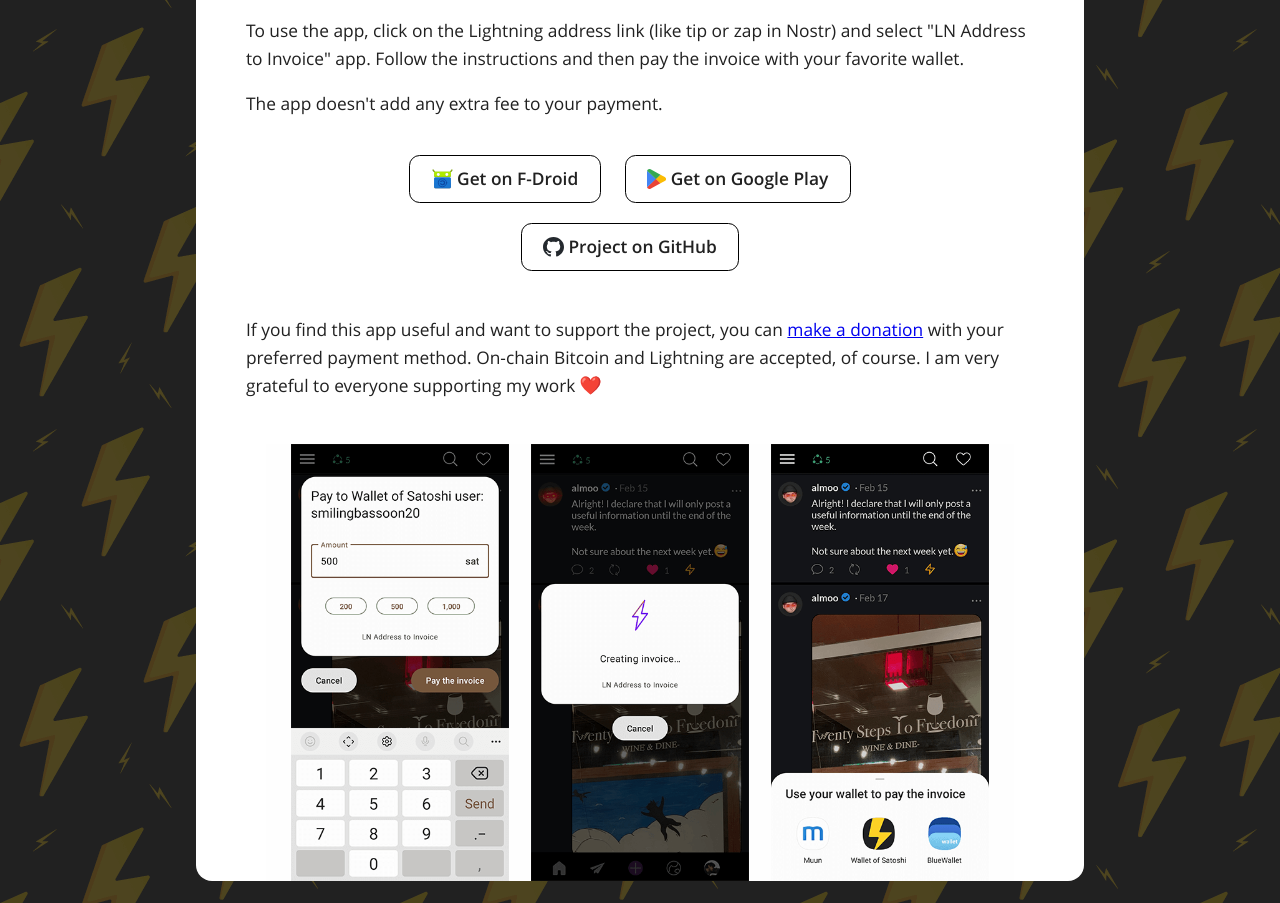
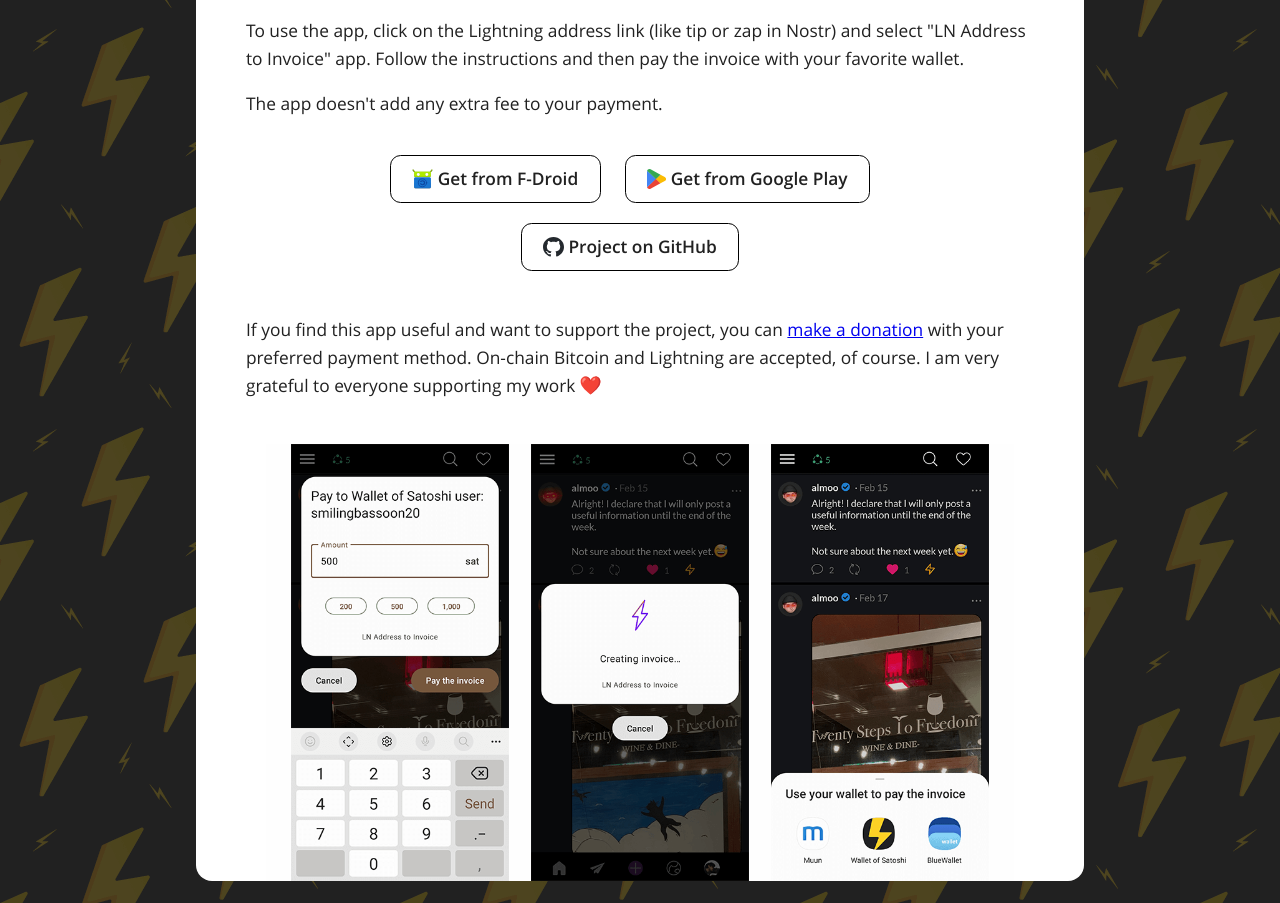
Before and after one commit to Radiokot/website, a Jekyll site: the page built from _projects/ln-addr-to-invoice.html, in a window 1280 px wide. Shown: the part 817-1720 px from the top of the page. Built offline with Jekyll 4.4.1, drawn with Linux system fonts in a browser that asks for light colours.

Commit message:
Rename 'Get on' to 'Get from'

```diff
--- a/_projects/ln-addr-to-invoice.html
+++ b/_projects/ln-addr-to-invoice.html
@@ -25,12 +25,12 @@ background_color: "#212121"
         itemprop="downloadUrl"
         class="button"
         href="https://f-droid.org/packages/ua.com.radiokot.lnaddr2invoice/"
-        target="_blank">{% include emoji.html name = 'fdroid' %} Get on F-Droid</a>
+        target="_blank">{% include emoji.html name = 'fdroid' %} Get from F-Droid</a>
     <a
         itemprop="downloadUrl"
         class="button"
         href="https://play.google.com/store/apps/details?id=ua.com.radiokot.lnaddr2invoice"
-        target="_blank">{% include emoji.html name = 'gplay' %} Get on Google Play</a>
+        target="_blank">{% include emoji.html name = 'gplay' %} Get from Google Play</a>
     <br>
     <a
         class="button"
--- a/_projects/photoprism-android-gallery.html
+++ b/_projects/photoprism-android-gallery.html
@@ -75,11 +75,11 @@ has_background_image: false
 <center>
     <a itemprop="downloadUrl" class="button"
         href="https://f-droid.org/packages/ua.com.radiokot.photoprism/" target="_blank">{% include
-        emoji.html name = 'fdroid' %} Get on F-Droid</a>
+        emoji.html name = 'fdroid' %} Get from F-Droid</a>
     <a itemprop="downloadUrl" class="button"
         href="https://play.google.com/store/apps/details?id=ua.com.radiokot.photoprism"
         target="_blank">{% include
-        emoji.html name = 'gplay' %} Get on Google Play</a>
+        emoji.html name = 'gplay' %} Get from Google Play</a>
     <br>
     <a class="button" href="https://github.com/Radiokot/photoprism-android-client"
         target="_blank">{% include emoji.html
```
